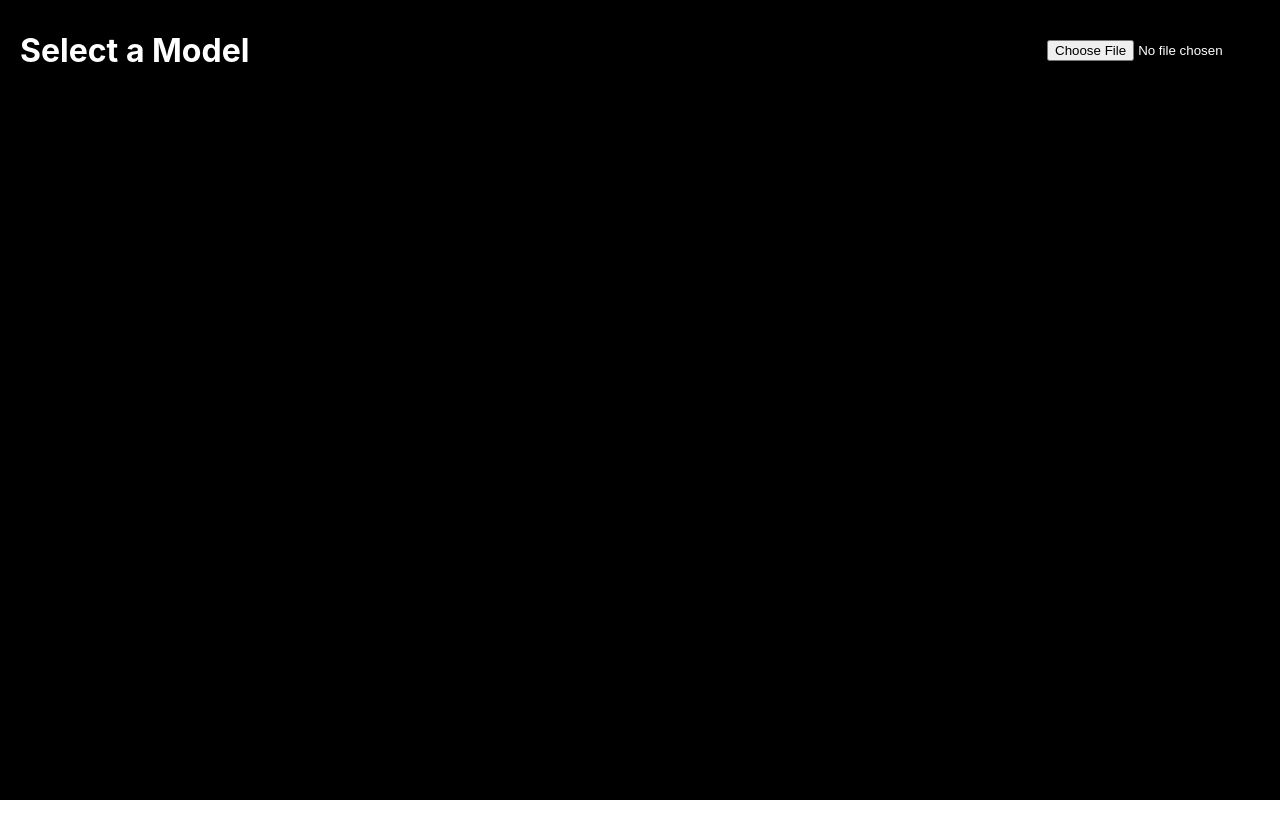
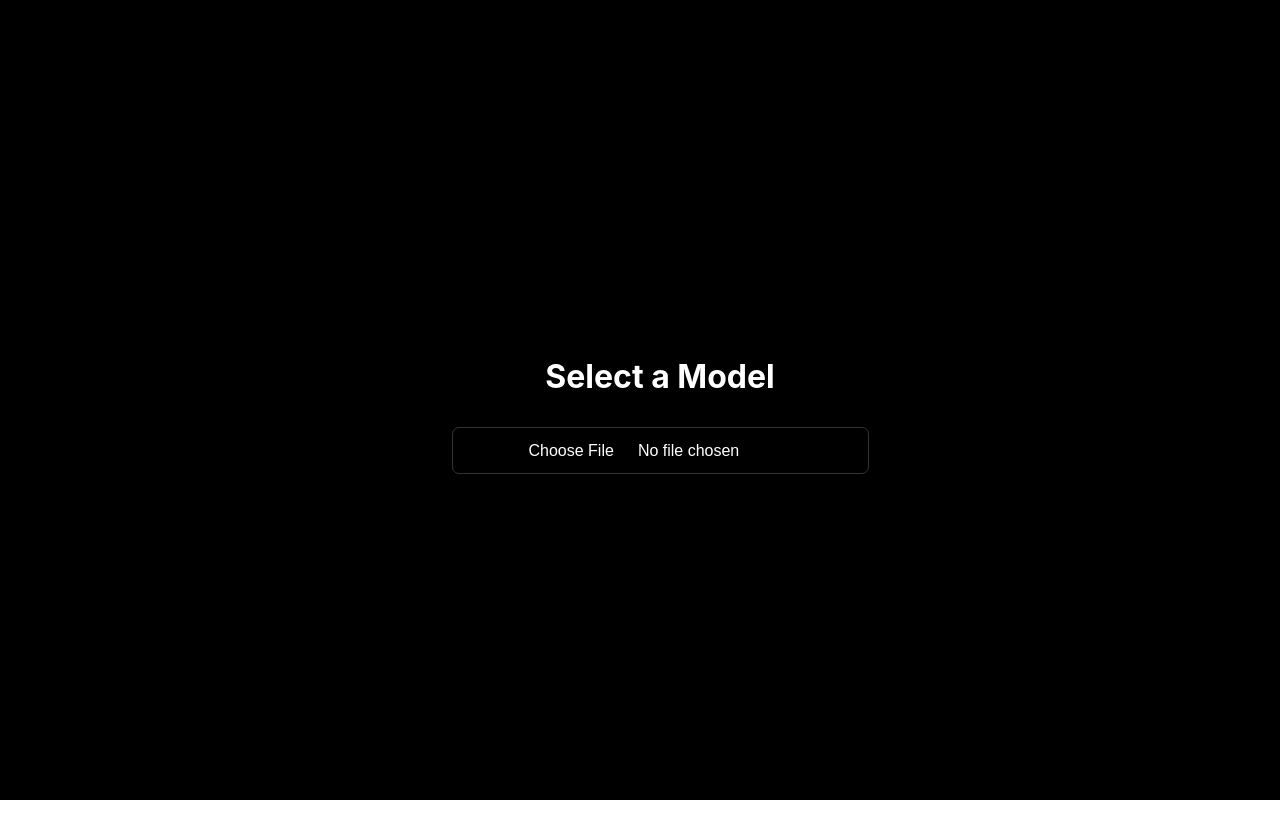
Before and after one commit to Jungyoonlim/Simulation, a React (Create React App) app in the folder simulation/: page / in a window 1280 px wide. Shown: the top 820 px of the page. Built offline with nearby package versions, Linux system fonts and the light colour scheme.

Commit message:
Button Refactoring Done.

```diff
--- a/simulation/src/App.css
+++ b/simulation/src/App.css
@@ -4,10 +4,6 @@
   height: 100%;
   width: 100%;
   overflow-x: hidden;
-}
-
-.App {
-  text-align: center;
 }
 
 .App-logo {
@@ -56,16 +52,15 @@
   }
 }
 
-
 .app-container {
+  width: 100vw;
+  height: 100vh;
+  display: flex;
   background-color: black;
   color: white;
-  display: center;
   flex-direction: column;
   justify-content: flex-start;
-  align-items: stretch;
-  height: 100vh;
-  width: 100vw;
+  align-items: flex-start;
   margin: 0;
   padding: 0;
 }
@@ -78,7 +73,40 @@
   transform: translateX(-50%);
 }
 
+.choose-file-button{
+  margin: 10px;
+  background: black;
+  display: inline-block;
+  outline: 0;
+  cursor: pointer;
+  border: 1px solid #333;
+  padding: 0 56px;
+  height: 45px;
+  line-height: 45px;
+  border-radius: 7px;
+  font-weight: 400;
+  font-size: 16px;
+  color: beige;
+  box-shadow: 0 4px 14px 0 rgba(0, 0, 0, 0.1);
+  transition: background 0.2s ease, color 0.2s ease, box-shadow 0.2s ease;
+}
 
-.header {
-  z-index: 10;
+.choose-file-button:hover{
+  background: white;
+  color: white;
+  border-color: #444;
+  box-shadow: 0 6px 20px 0 rgba(93, 93, 93, 0.23);
 }
+
+input[type="file"]::file-selector-button {
+  background: #000;
+  color: #fff;
+  padding: 10px 20px;
+  border-radius: 5px;
+  border: none;
+  cursor: pointer;
+}
+
+input[type="file"]::file-selector-button:hover {
+  background: #111;
+}
--- a/simulation/src/App.js
+++ b/simulation/src/App.js
@@ -40,7 +40,7 @@ const App = () => {
   // Render the App component
   return (
     <Router>
-      <div className="app-container" style={{ width: '100vw', height: '100vh' }}>
+      <div className="app-container">
         {isLoading && <div className="loading-indicator">Loading...</div>}
         {loadError && <div className="error-message">{loadError}</div>}
         <Routes>
--- a/simulation/src/components/ModelDisplayPage/ModelDisplayPage.css
+++ b/simulation/src/components/ModelDisplayPage/ModelDisplayPage.css
@@ -5,18 +5,19 @@
     flex-direction: column;
     align-items: center;
     justify-content: center;
-    height: '100vh';
+    width: 100%;
   }
 
   .model-display-header {
+    position: relative;
     width: 100%;
   }
 
-  .back-button {
+  .model-display-header .back-button {
     align-self: flex-start;
     position: absolute;
     top: 20px;
-    left: 20px;
+    right: 20px;
     margin: 10px;
     padding: 10px 20px;
     border: 1px solid #555;
@@ -58,25 +59,9 @@
   }
 
   input[type="file"] {
-    /* Remove the default file input styling */
-    opacity: 0;
-    width: 0.1px;
-    height: 0.1px;
-    position: absolute;
-    z-index: -1;
+    opacity: 1;
+    width: auto;
+    height: auto;
+    position: relative;
+    z-index: auto;
   }
-
-  input[type="file"] + label {
-    /* Style the label to look like a button */
-    background-color: #444;
-    color: white;
-    padding: 10px 20px;
-    border-radius: 5px;
-    text-align: center;
-    display: inline-block;
-    cursor: pointer;
-  }
-
-  input[type="file"] + label:hover {
-    background-color: #555;
-  }
--- a/simulation/src/components/ModelDisplayPage/ModelDisplayPage.js
+++ b/simulation/src/components/ModelDisplayPage/ModelDisplayPage.js
@@ -1,7 +1,8 @@
-'./ModelDisplayPage.css';
+import SceneComponent from './scenecomponent';
+import './ModelDisplayPage.css';
 import React, { useEffect } from 'react';
 import { useNavigate } from 'react-router-dom';
-import SceneComponent from '../scene/scenecomponent';
+
 
 function ModelDisplayPage({ modelFile, onObjectLoad }){
     const navigate = useNavigate();
@@ -32,14 +33,8 @@ function ModelDisplayPage({ modelFile, onObjectLoad }){
         <div className="model-app-container">
             <div className="model-display-header">
                 <button onClick={goBack} className="back-button">Back to selection</button>
-                <input
-                    type="file"
-                    onChange={handleFileChange}
-                    accept=".obj"
-                    className="choose-file-button-display"
-                />
+                <SceneComponent modelPath={modelFile} onObjectLoad={onObjectLoad} />
             </div>
-        <SceneComponent modelPath={modelFile} onObjectLoad={onObjectLoad} />
         </div>
     );
 }
--- a/simulation/src/components/scene/scenecomponent.js
+++ b/simulation/src/components/ModelDisplayPage/scenecomponent.js
@@ -172,6 +172,12 @@ function SceneComponent({ modelPath, onObjectLoad }) {
     return (
       <div ref={mountRef} style={{ width: '100%', height: '100vh' }}>
         {error && <div className="error-message">{error}</div>}
+        <input
+          type="file"
+          onChange={handleLoadObject}
+          accept=".obj"
+          className="choose-file-button"
+      />
     </div>
     );
 }
--- a/simulation/src/components/ModelSelectionPage/ModelSelectionPage.css
+++ b/simulation/src/components/ModelSelectionPage/ModelSelectionPage.css
@@ -1,24 +1,14 @@
 /* Ensures that the background is white and content is centered */
-.app-container {
-    background-color: white; /* White background */
+.header {
     display: flex;
     flex-direction: column;
-    justify-content: center; /* Center vertically */
-    align-items: center; /* Center horizontally */
+    align-items: center;
+    justify-content: center;
     height: 100vh;
-    width: 100vw;
-    color: white;
 }
 
-.header {
-    width: 100%;
-    position: relative;
-    color: white;
- }
 
-  /* Style for the choose file button */
 .choose-file-button-selection {
-    position: center;
   margin: 10px;
   background: black;
   display: inline-block;
@@ -31,18 +21,18 @@
   border-radius: 7px;
   font-weight: 400;
   font-size: 16px;
-    color: beige;
+  color: white;
   box-shadow: 0 4px 14px 0 rgba(0, 0, 0, 0.1);
   transition: background 0.2s ease, color 0.2s ease, box-shadow 0.2s ease;
-    top: 50%;
-    left: 50%;
-    transform: translate(-50%, -50%);
-    color: white;
 }
 
-  .choose-file-button-selection:hover{
+.choose-file-button-selection:hover {
   background: rgba(255, 255, 255, 0.9);
   color: white;
   border-color: #444;
   box-shadow: 0 6px 20px 0 rgba(93, 93, 93, 0.23);
 }
+
+  input[type="file"] {
+    cursor: pointer;
+  }
--- a/simulation/src/components/ModelSelectionPage/ModelSelectionPage.js
+++ b/simulation/src/components/ModelSelectionPage/ModelSelectionPage.js
@@ -1,4 +1,4 @@
-'./ModelSelectionPage.css';
+import './ModelSelectionPage.css';
 import React from 'react';
 import { useNavigate } from 'react-router-dom';
 
@@ -17,10 +17,10 @@ function ModelSelectionPage({ setModelFile }){
             <div className="header">
                 <h1>Select a Model</h1>
                 <input
-                type="file"
-                onChange={(e) => handleFileSelect(e.target.files[0])}
-                accept=".obj"
-                className="choose-file-button-selection"
+                    type="file"
+                    onChange={(e) => handleFileSelect(e.target.files[0])}
+                    accept=".obj"
+                    className="choose-file-button-selection"
                 />
             </div>
         </div>
```
Also changed, not shown: 1 other file (tests, documents, lock files or other folders). Lines whose indentation alone changed are shown as unchanged.
